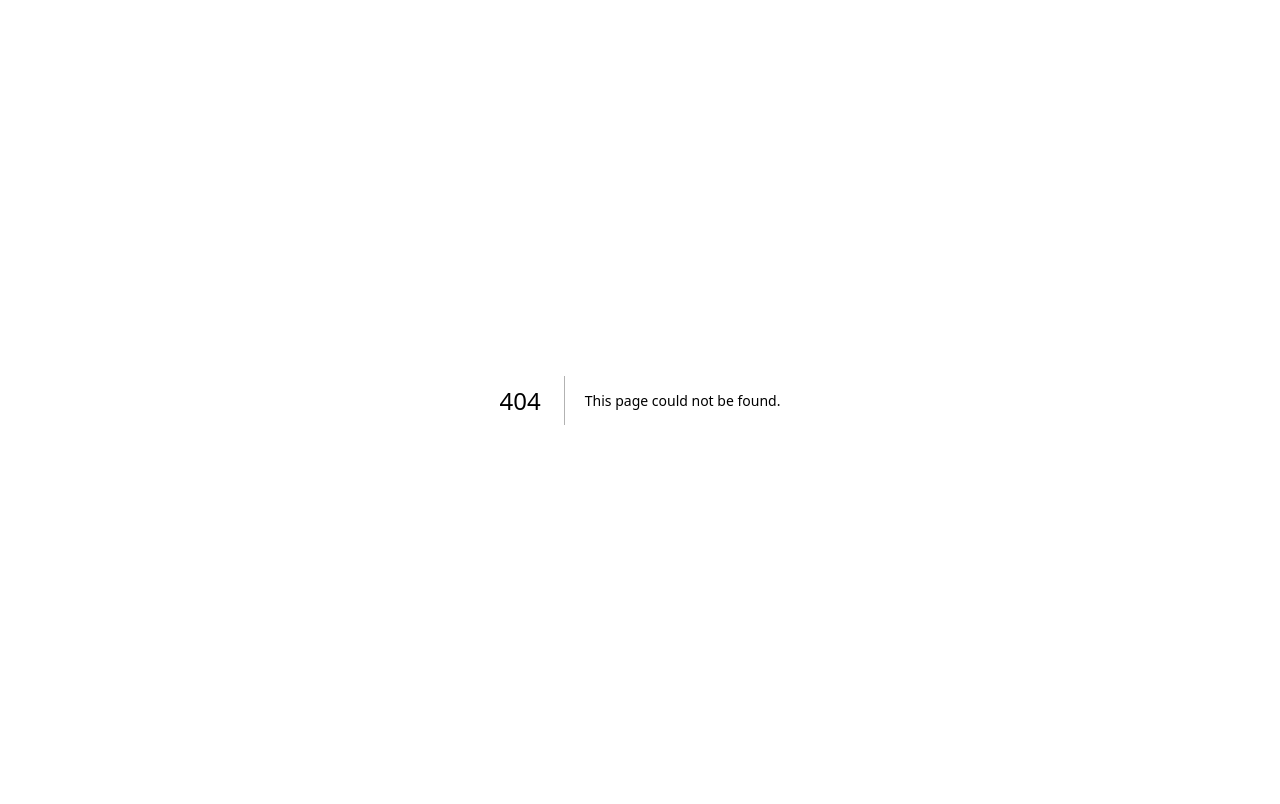
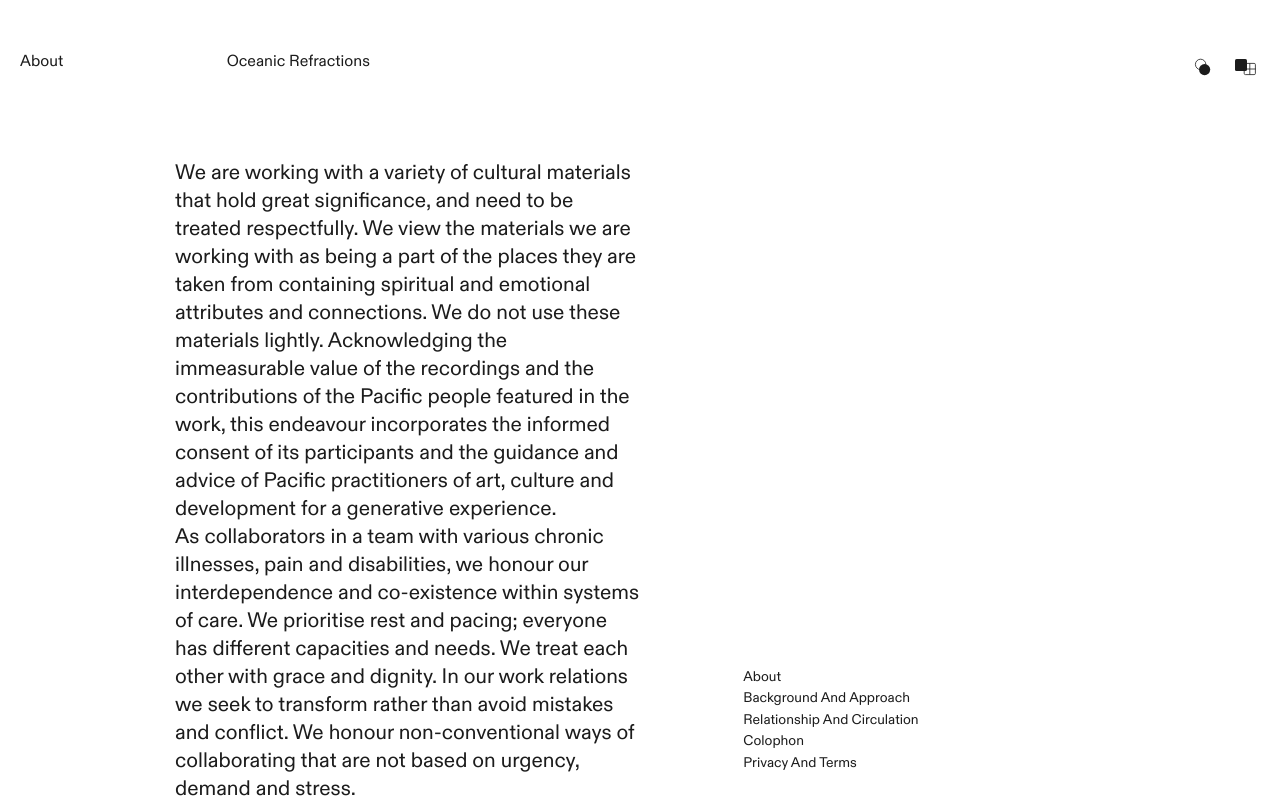
Before and after one commit to samuelethjackson/ocwebapp, a Next.js app in the folder client/: page /about in a window 1280 px wide. Before the commit this address had no page. Built offline with nearby package versions, Linux system fonts and the light colour scheme.

Commit message:
add darkmode, navbar & first about page

```diff
--- /dev/null
+++ b/client/app/about/page.tsx
@@ -0,0 +1,33 @@
+import React from 'react';
+import TitleBand from '../components/TitleBand';
+
+const AboutPage: React.FC = () => {
+    return (
+        <div className="flex flex-col items-center justify-center min-h-screen">
+            <TitleBand pageName="About" />
+            <main className="w-screen h-screen grid grid-cols-24 px-5">
+                <div className='col-start-4 col-end-13 about pt-40'>
+                    <p>
+                        We are working with a variety of cultural materials that hold great significance, and need to be treated respectfully. We view the materials we are working with as being a part of the places they are taken from containing spiritual and emotional attributes and connections. We do not use these materials lightly. Acknowledging the immeasurable value of the recordings and the contributions of the Pacific people featured in the work, this endeavour incorporates the informed consent of its participants and the guidance and advice of Pacific practitioners of art, culture and development for a generative experience.
+                    </p>
+                    <p>
+                        As collaborators in a team with various chronic illnesses, pain and disabilities, we honour our interdependence and co-existence within systems of care. We prioritise rest and pacing; everyone has different capacities and needs. We treat each other with grace and dignity. In our work relations we seek to transform rather than avoid mistakes and conflict. We honour non-conventional ways of collaborating that are not based on urgency, demand and stress.
+                    </p>
+
+                </div>
+                <div className='col-start-15 col-end-20 flex items-end py-8'>
+                    <div className='flex flex-col text-sm font-normal capitalize leading-tight gap-1'>
+                        <div>About</div>
+                        <div>Background and Approach</div>
+                        <div>Relationship and Circulation</div>
+                        <div>Colophon</div>
+                        <div>Privacy and Terms</div>
+                    </div>
+                </div>
+
+            </main>
+        </div>
+    );
+};
+
+export default AboutPage;
--- /dev/null
+++ b/client/app/components/TitleBand.tsx
@@ -0,0 +1,36 @@
+"use client"
+
+import React from 'react';
+import { usePathname } from 'next/navigation';
+import CloseIcon from './icons/closeIcon';
+import InvertIcon from './icons/InvertIcon';
+import ResolutionIcon from './icons/resolutionIcon';
+
+interface TitleBandProps {
+  pageName: string;
+}
+
+const TitleBand: React.FC<TitleBandProps> = ({ pageName }) => {
+  const pathname = usePathname()
+  const isAboutPage = pathname === '/about';
+
+  return (
+    <div className="absolute top-8 flex flex-row w-screen p-5 justify-between">
+      <div className='w-1/3 flex flex-row gap-0'>
+        <div className="w-full text-base font-normal leading-tight">{pageName}</div>
+        <div className="w-full text-base font-normal leading-tight">Oceanic Refractions</div>
+      </div>
+      <div className='w-1/6 flex flex-col md:flex-row justify-between items-center gap-4'>
+        {isAboutPage ? <div className='opacity-0'>
+          <CloseIcon/>
+        </div> : <div className="w-full text-base font-normal leading-tight">About</div>}
+        <div className='flex flex-col md:flex-row gap-3 center md:opacity-100 opacity-50 hover:opacity-100'>
+          <InvertIcon/>
+          <ResolutionIcon highRes={true}/>
+        </div>
+      </div>
+    </div>
+  );
+};
+
+export default TitleBand;
--- /dev/null
+++ b/client/app/components/icons/InvertIcon.tsx
@@ -0,0 +1,41 @@
+"use client"
+
+import local from 'next/font/local';
+import React, { useEffect, useState } from 'react';
+
+const InvertIcon: React.FC = () => {
+    const [darkMode, setdarkMode] = useState(false);
+
+    useEffect(() => {
+        const theme = localStorage.getItem("theme")
+        if (theme === "dark") setdarkMode(true)
+    }, [])
+
+    useEffect(() => {
+        if (darkMode) {
+            document.documentElement.classList.add("dark")
+            localStorage.setItem("theme", "dark")
+        } else {
+            document.documentElement.classList.remove("dark")
+            localStorage.setItem("theme", "light")
+        }
+    }, [darkMode])
+
+    return (
+        <div className='cursor-pointer' onClick={() => setdarkMode(!darkMode)}>
+            {darkMode ? (
+                <svg width="30" height="30" viewBox="0 0 30 30" fill="none" xmlns="http://www.w3.org/2000/svg">
+                    <circle className='text-black dark:text-white fill-current' cx="12.602" cy="12.6" r="5.6" />
+                    <circle className='text-black dark:text-white stroke-current' cx="16.602" cy="17.4" r="5.2" strokeWidth="0.8" />
+                </svg>
+            ) : (
+                <svg width="30" height="30" viewBox="0 0 30 30" fill="none" xmlns="http://www.w3.org/2000/svg">
+                    <circle className='text-black dark:text-white stroke-current' cx="12.602" cy="12.4" r="5.2" strokeWidth="0.8" />
+                    <circle className='text-black dark:text-white fill-current' cx="16.602" cy="17.6" r="5.6" />
+                </svg>
+            )}
+        </div>
+    );
+};
+
+export default InvertIcon;
--- /dev/null
+++ b/client/app/components/icons/closeIcon.tsx
@@ -0,0 +1,11 @@
+import React from 'react';
+
+const CloseIcon: React.FC = () => {
+    return (
+        <svg className='text-black dark:text-white fill-current' width="30" height="30" viewBox="0 0 30 30" xmlns="http://www.w3.org/2000/svg">
+            <path d="M9.90866 20.6514L9 19.7428L13.9327 14.8101L9 9.90866L9.90866 9L14.8413 13.9327L19.7428 9L20.6514 9.90866L15.7188 14.8101L20.6514 19.7428L19.7428 20.6514L14.8413 15.7187L9.90866 20.6514Z" />
+        </svg>
+    );
+};
+
+export default CloseIcon;
--- /dev/null
+++ b/client/app/components/icons/resolutionIcon.tsx
@@ -0,0 +1,37 @@
+"use client"
+
+import React, { useState } from 'react';
+
+interface ResolutionIconProps {
+    highRes: boolean;
+}
+
+const ResolutionIcon: React.FC<ResolutionIconProps> = ({ highRes: initialHighRes }) => {
+    const [highRes, setHighRes] = useState(initialHighRes);
+
+    const handleClick = () => {
+        setHighRes(!highRes);
+    };
+
+    return (
+        <div className='cursor-pointer' onClick={handleClick}>
+            {highRes ? (
+                <svg width="30" height="30" viewBox="0 0 30 30" fill="none" xmlns="http://www.w3.org/2000/svg">
+                    <rect className='text-black dark:text-white fill-current' x="5" y="7" width="12" height="12" rx="1.6" />
+                    <rect className='text-black dark:text-white stroke-current' x="14.2008" y="11.4" width="11.2" height="11.2" rx="1.2" strokeWidth="0.8" />
+                    <path className='text-black dark:text-white stroke-current' d="M19.8008 11.4001V22.6001" strokeWidth="0.8" />
+                    <path className='text-black dark:text-white stroke-current' d="M25.8008 17L14.6008 17" strokeWidth="0.8" />
+                </svg>
+            ) : (
+                <svg width="30" height="30" viewBox="0 0 30 30" fill="none" xmlns="http://www.w3.org/2000/svg">
+                    <rect className='text-black dark:text-white stroke-current' x="5.20078" y="7.4" width="11.2" height="11.2" rx="1.2" strokeWidth="0.8" />
+                    <path className='text-black dark:text-white stroke-current' d="M10.8008 7.40015V18.6001" strokeWidth="0.8" />
+                    <path className='text-black dark:text-white stroke-current' d="M16.8008 13L5.60078 13" strokeWidth="0.8" />
+                    <rect className='text-black dark:text-white fill-current' x="14" y="11" width="12" height="12" rx="1.6" />
+                </svg>
+            )}
+        </div>
+    );
+};
+
+export default ResolutionIcon;
--- a/client/app/globals.css
+++ b/client/app/globals.css
@@ -9,7 +9,7 @@
 }
 
 body {
-  color: rgb(var(--foreground-rgb));
+  @apply bg-white text-black dark:bg-black dark:text-white transition-colors duration-1000	;
 }
 
 @layer utilities {
@@ -21,3 +21,7 @@ body {
 .center {
   @apply justify-center items-center;
 }
+
+.about p {
+  @apply text-[21px] font-normal leading-7;
+}
--- a/client/app/layout.tsx
+++ b/client/app/layout.tsx
@@ -1,8 +1,13 @@
 import type { Metadata } from "next";
-import { Inter } from "next/font/google";
 import "./globals.css";
 
-const inter = Inter({ subsets: ["latin"] });
+import localFont from 'next/font/local'
+import TitleBand from "./components/TitleBand";
+const EduDiatype = localFont({
+  src: './EduDiatype-Regular.woff2',
+  display: 'swap',
+  variable: '--diatype',
+})
 
 export const metadata: Metadata = {
   title: "Create Next App",
@@ -16,7 +21,9 @@ export default function RootLayout({
 }>) {
   return (
     <html lang="en">
-      <body className={inter.className}>{children}</body>
+      <body className={EduDiatype.className}>
+        {children}
+        </body>
     </html>
   );
 }
--- a/client/app/page.tsx
+++ b/client/app/page.tsx
@@ -1,9 +1,11 @@
 import StorySection from "./components/StorySection";
+import TitleBand from "./components/TitleBand";
 
 export default function Home() {
   return (
     <main className="flex flex-col">
       <div className="w-screen h-screen snap-y snap-mandatory	md:overflow-y-scroll">
+        <TitleBand pageName="Whitnessing via"/>
         <StorySection color="black" text="Section 1"/>
         <StorySection color="gray" text="Section 2"/>
         <StorySection color="blue" text="Section 3"/>
--- a/client/tailwind.config.ts
+++ b/client/tailwind.config.ts
@@ -6,6 +6,7 @@ const config: Config = {
     "./components/**/*.{js,ts,jsx,tsx,mdx}",
     "./app/**/*.{js,ts,jsx,tsx,mdx}",
   ],
+  darkMode: "class",
   theme: {
     extend: {
       backgroundImage: {
@@ -13,6 +14,52 @@ const config: Config = {
         "gradient-conic":
         "conic-gradient(from 180deg at 50% 50%, var(--tw-gradient-stops))",
       },
+      fontFamily: {
+        sans: ['var(--diatype)'],
+      },
+      colors: {
+        "black":"#1C1C1C",
+        "grey":"#585858",
+        "white":"#FFFFFF",
+        "light-grey":"#F0F0F0"
+      },
+      transitionProperty: {
+        'colors': 'background-color, text-color'
+      },
+      transitionDuration: {
+        '2000': '2000ms',
+      },
+      gridTemplateColumns: {
+        '24': 'repeat(24, minmax(0, 1fr))',
+      },
+      gridColumnStart: {
+        '13': '13',
+        '14': '14',
+        '15': '15',
+        '16': '16',
+        '17': '17',
+        '18': '18',
+        '19': '19',
+        '20': '20',
+        '21': '21',
+        '22': '22',
+        '23': '23',
+        '24': '24',
+      },
+      gridColumnEnd: {
+        '13': '13',
+        '14': '14',
+        '15': '15',
+        '16': '16',
+        '17': '17',
+        '18': '18',
+        '19': '19',
+        '20': '20',
+        '21': '21',
+        '22': '22',
+        '23': '23',
+        '24': '24',
+      },
     },
   },
   plugins: [],
```
Also changed, not shown: client/app/EduDiatype-Regular.woff2 (added).
